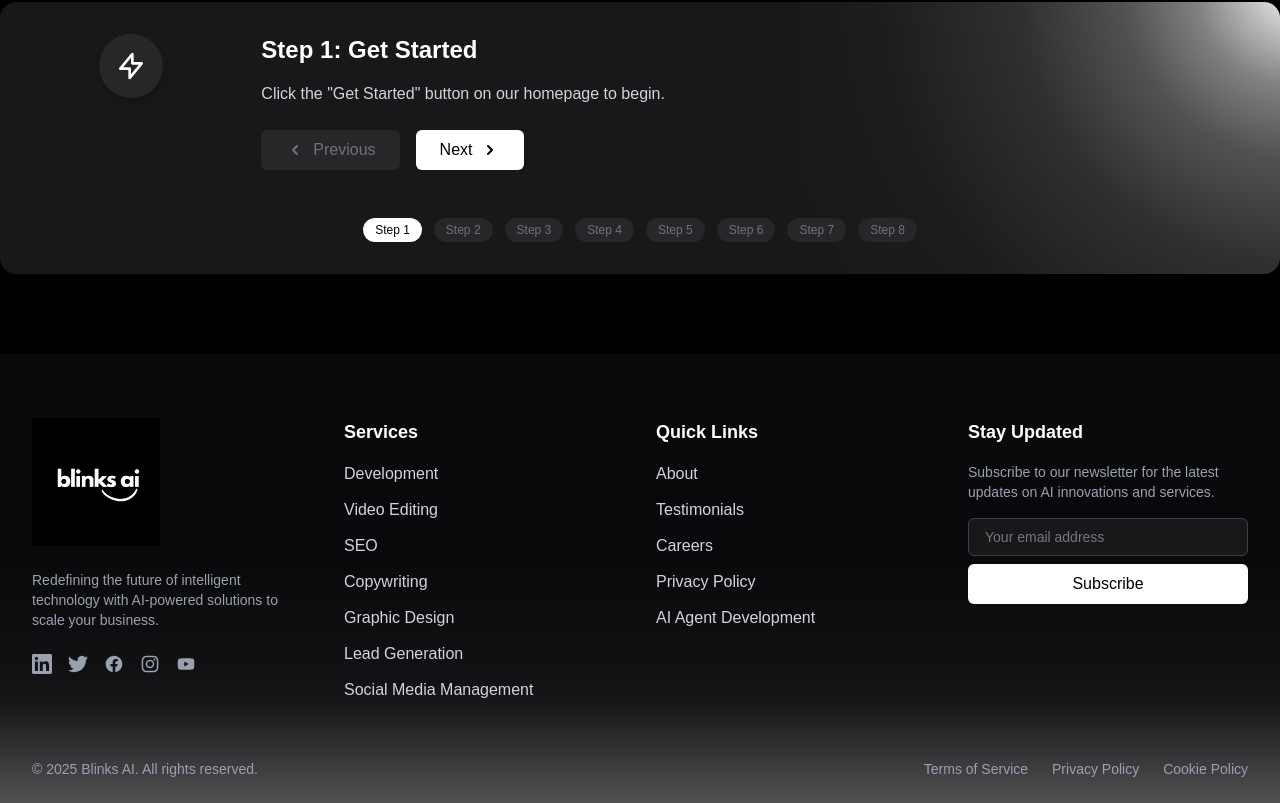
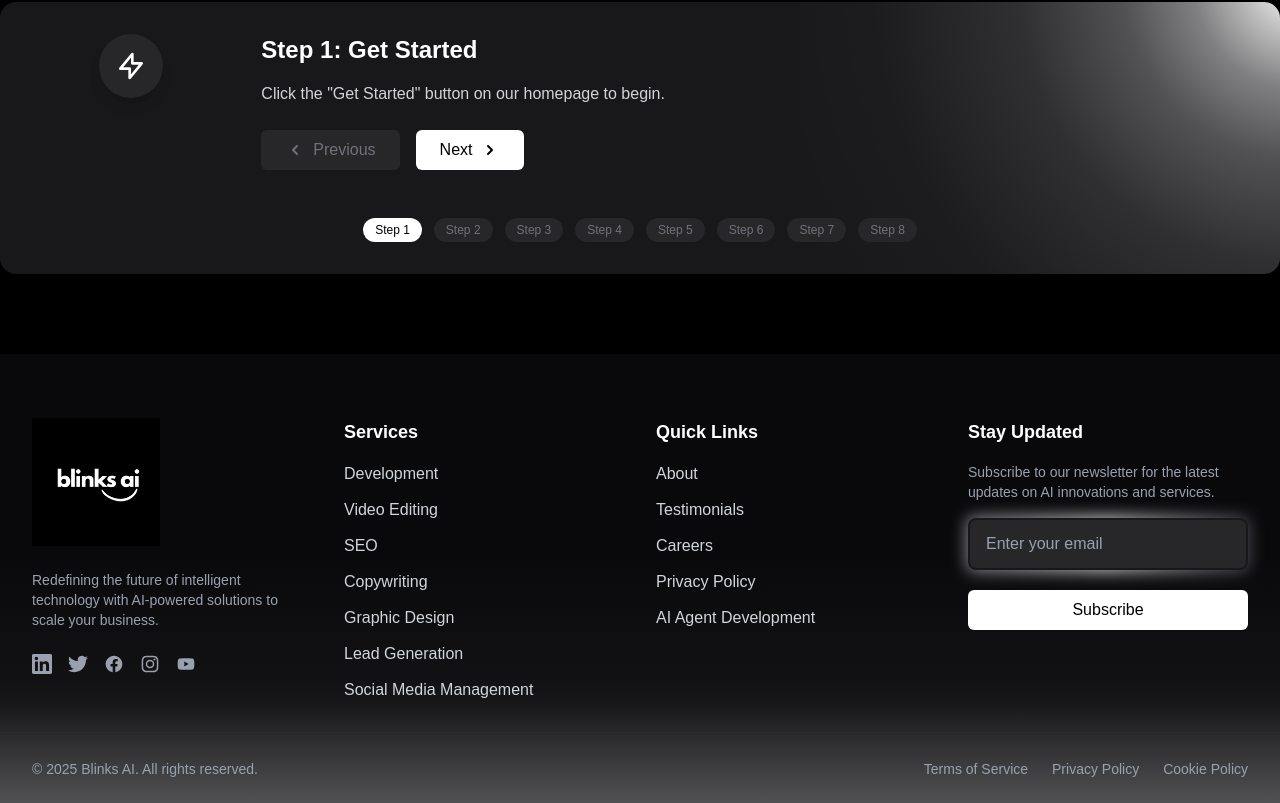
Before and after one commit to RUSHi-VAiRALE/blinks-ai, a Next.js app: page / in a window 1280 px wide. Shown: the part 1034-1837 px from the top of the page. Built offline with nearby package versions, Linux system fonts and the light colour scheme.

Commit message:
added footer and small changes in email input

```diff
--- a/src/components/DesktopFooter.jsx
+++ b/src/components/DesktopFooter.jsx
@@ -5,9 +5,11 @@ import Image from 'next/image';
 import { socialLinks, quickLinks } from '../data/footerData';
 import { serviceCategories } from '../data/navData';
 import logo from '../../public/blinksai.png';
-
+import { motion } from 'framer-motion';
 // Social media icons components
 const SocialIcon = ({ name }) => {
+
+
   switch (name) {
     case 'linkedin':
       return (
@@ -46,7 +48,8 @@ const SocialIcon = ({ name }) => {
 
 const DesktopFooter = () => {
   const [expandedCategory, setExpandedCategory] = useState(null);
-
+  const [isFocused, setIsFocused] = useState(false);
+  const [inputValue, setInputValue] = useState('');
   const toggleCategory = (categoryName) => {
     if (expandedCategory === categoryName) {
       setExpandedCategory(null);
@@ -187,15 +190,27 @@ const DesktopFooter = () => {
           <p className="text-sm text-gray-400 mb-4">
             Subscribe to our newsletter for the latest updates on AI innovations and services.
           </p>
-          <form className="space-y-2">
-            <div className="relative">
-              <input
-                type="email"
-                placeholder="Your email address"
-                className="w-full bg-zinc-900 border border-zinc-700 rounded-md py-2 px-4 text-sm focus:outline-none focus:ring-1 focus:ring-white focus:border-white"
-                required
-              />
-            </div>
+          <form className="space-y-5">
+              {/* Animated input box */}
+              <div className="relative mt-2 sm:mt-4 group">
+                      {/* Gradient border background with glow effect */}
+                      <div
+                        className={`absolute -inset-0.5 bg-gradient-to-r from-zinc-400 via-white to-zinc-600 rounded-lg blur-sm opacity-75 group-hover:opacity-100 transition duration-300 ${isFocused ? 'opacity-100' : ''}`}
+                      ></div>
+
+                      {/* Inner background for input */}
+                      <div className="relative bg-zinc-900 rounded-lg p-0.5">
+                        <input
+                          type="text"
+                          value={inputValue}
+                          onChange={(e) => setInputValue(e.target.value)}
+                          onFocus={() => setIsFocused(true)}
+                          onBlur={() => setIsFocused(false)}
+                          placeholder="Enter your email"
+                          className="w-full bg-zinc-800 text-white px-3 sm:px-4 py-2 sm:py-3 rounded-md focus:outline-none relative z-10 transition-all duration-300 placeholder-gray-400 text-sm sm:text-base"
+                        />
+                      </div>
+                    </div>
             <button
               type="submit"
               className="w-full bg-white text-black font-medium py-2 px-4 rounded-md hover:bg-gray-200 transition-colors"
--- a/src/components/MobileFooter.jsx
+++ b/src/components/MobileFooter.jsx
@@ -1,5 +1,5 @@
 'use client'
-import React from 'react';
+import React,{useState} from 'react';
 import Link from 'next/link';
 import Image from 'next/image';
 import { socialLinks, quickLinks } from '../data/footerData';
@@ -46,6 +46,8 @@ const SocialIcon = ({ name }) => {
 
 const MobileFooter = () => {
   // Simplified services for mobile view
+  const [isFocused, setIsFocused] = useState(false);
+  const [inputValue, setInputValue] = useState('');
   const simplifiedServices = serviceCategories.map(category => ({
     name: category.name,
     href: `/services#${category.name.toLowerCase().replace(/\s+/g, '-')}`
@@ -126,15 +128,27 @@ const MobileFooter = () => {
         <p className="text-sm text-gray-400 mb-4 text-center">
           Subscribe to our newsletter for the latest updates on AI innovations and services.
         </p>
-        <form className="space-y-2 max-w-xs mx-auto">
-          <div className="relative">
-            <input
-              type="email"
-              placeholder="Your email address"
-              className="w-full bg-zinc-900 border border-zinc-700 rounded-md py-2 px-4 text-sm focus:outline-none focus:ring-1 focus:ring-white focus:border-white"
-              required
-            />
-          </div>
+        <form className="space-y-5 max-w-xs mx-auto">
+          {/* Animated input box */}
+              <div className="relative mt-2 sm:mt-4 group">
+                      {/* Gradient border background with glow effect */}
+                      <div
+                        className={`absolute -inset-0.5 bg-gradient-to-r from-zinc-400 via-white to-zinc-600 rounded-lg blur-sm opacity-80 group-hover:opacity-100 transition duration-300 ${isFocused ? 'opacity-100' : ''}`}
+                      ></div>
+
+                      {/* Inner background for input */}
+                      <div className="relative bg-zinc-900 rounded-lg p-0.5">
+                        <input
+                          type="text"
+                          value={inputValue}
+                          onChange={(e) => setInputValue(e.target.value)}
+                          onFocus={() => setIsFocused(true)}
+                          onBlur={() => setIsFocused(false)}
+                          placeholder="Enter your email"
+                          className="w-full bg-zinc-800 text-white px-4 sm:px-4 py-3 sm:py-3 rounded-md focus:outline-none relative z-10 transition-all duration-300 placeholder-gray-400 text-sm sm:text-base"
+                        />
+                      </div>
+                    </div>
           <button
             type="submit"
             className="w-full bg-white text-black font-medium py-2 px-4 rounded-md hover:bg-gray-200 transition-colors"
```
